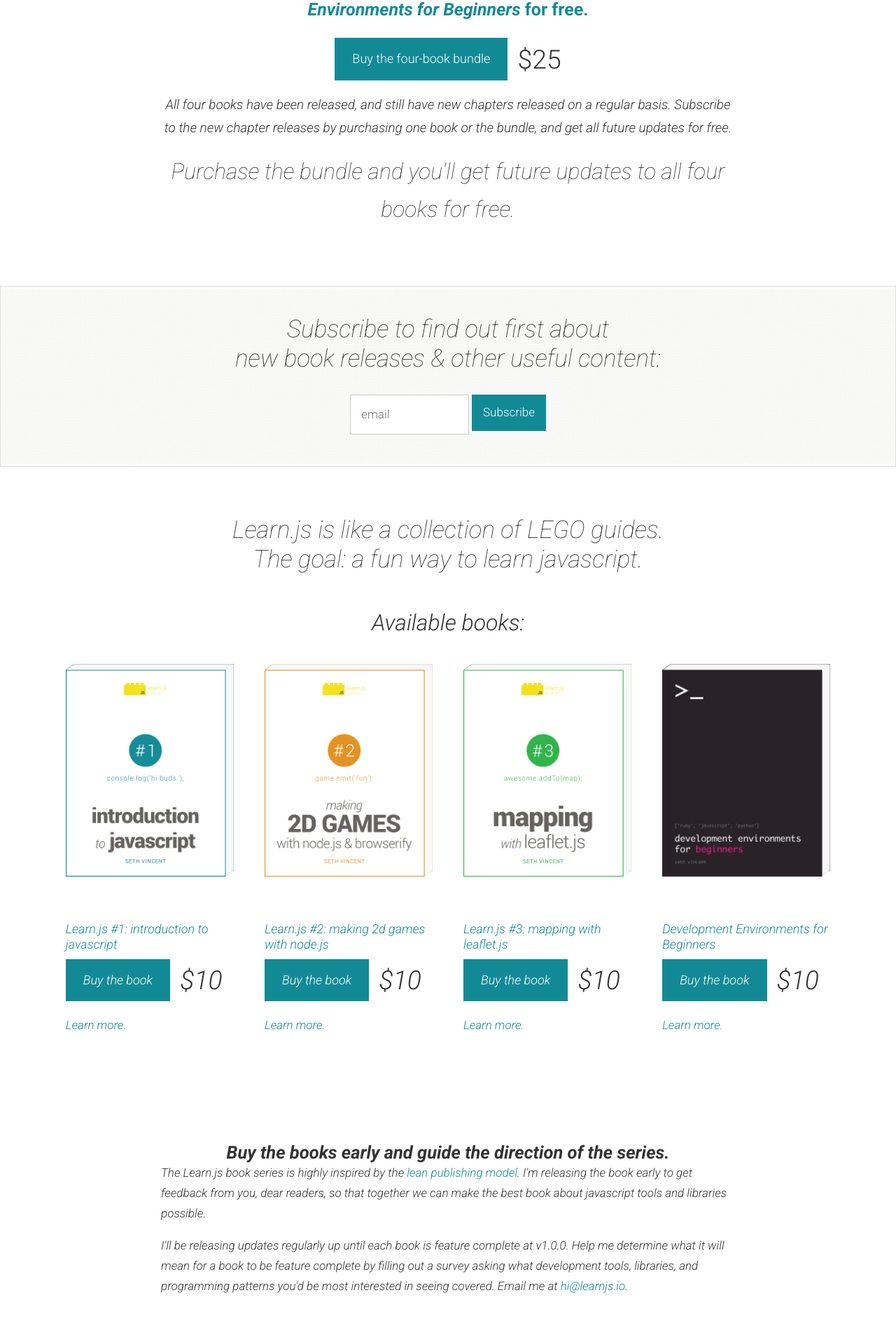
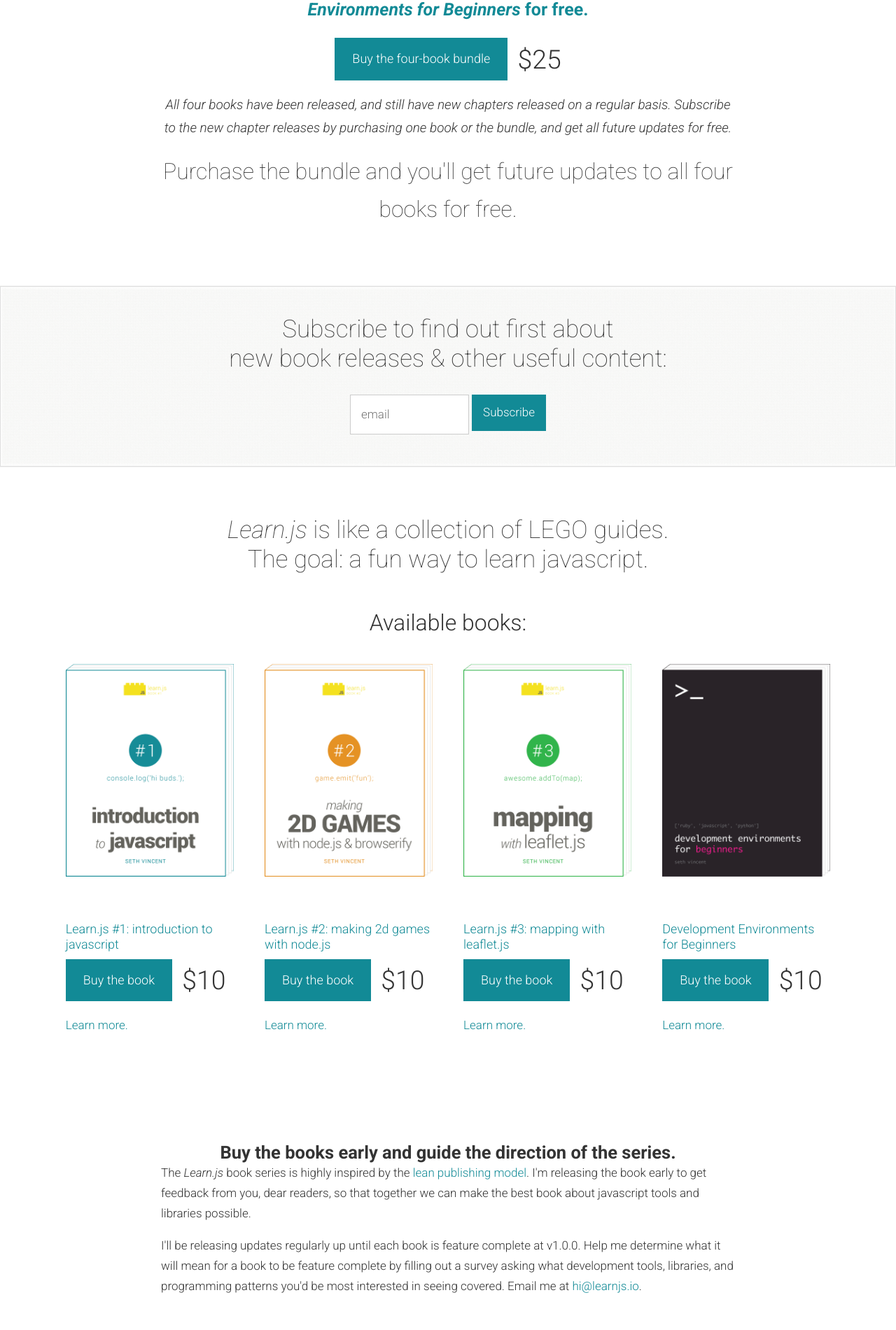
Before and after one commit to learn-js/learn-js.github.com, a Jekyll site: the page built from index.html, in a window 1280 px wide. Shown: the part 919-2820 px from the top of the page at 70% size. Built offline with Jekyll 4.4.1, drawn with Linux system fonts in a browser that asks for light colours; Markdown is read by kramdown in place of the engine named in the settings.

Commit message:
fix i tag

```diff
--- a/_includes/bundle.html
+++ b/_includes/bundle.html
@@ -5,5 +5,5 @@
 <p style="text-align: center;">
   <a class="button buy" href="http://gum.co/bundle01">Buy the four-book bundle</a> <span class="price">$25</span>
 </p>
-<p style="text-align: center; font-size:19px;"><i>All four books have been released, and still have new chapters released on a regular basis. Subscribe to the new chapter releases by purchasing one book or the bundle, and get all future updates for free.</p>
+<p style="text-align: center; font-size:19px;"><i>All four books have been released, and still have new chapters released on a regular basis. Subscribe to the new chapter releases by purchasing one book or the bundle, and get all future updates for free.</i></p>
 <p style="text-align: center;font-size:32px;font-weight:100;">Purchase the bundle and you'll get future updates to all four books for free.</p>
```
